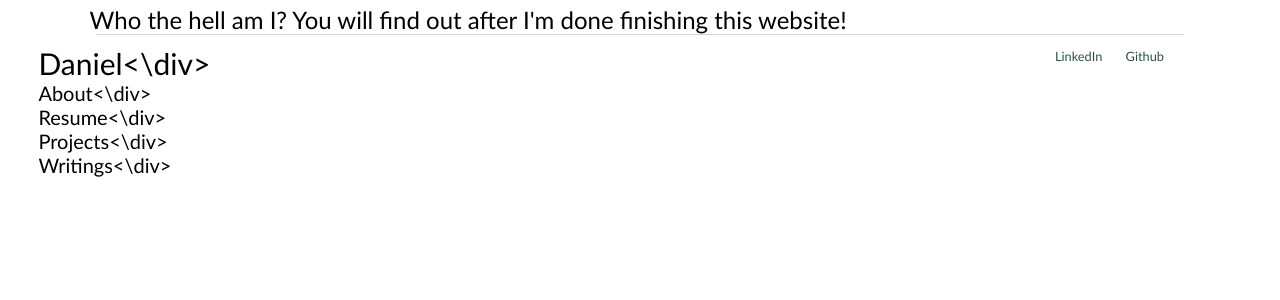
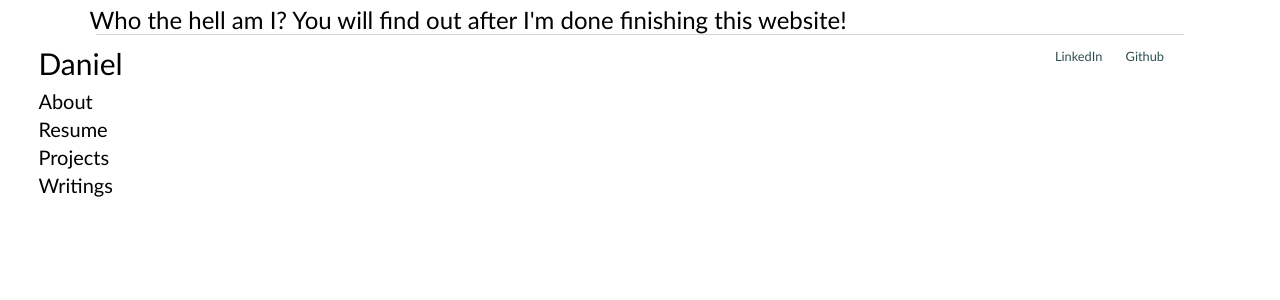
Before and after one commit to Calculasians/calculasians.github.io, a Jekyll site: the page built from about/index.html, in a window 1280 px wide. Shown: the top 300 px of the page. Built offline with Jekyll 4.4.1, drawn with Linux system fonts in a browser that asks for light colours.

Commit message:
Update default.html

```diff
--- a/_layouts/default.html
+++ b/_layouts/default.html
@@ -8,11 +8,11 @@
 		<body>
 
 			<nav>
-				<div class="nav-buttonbig" id="nav-name">Daniel<\div>
-				<div class="nav-button" id="nav-name">About<\div>
-				<div class="nav-button" id="nav-name">Resume<\div>
-				<div class="nav-button" id="nav-name">Projects<\div>
-				<div class="nav-button" id="nav-name">Writings<\div>
+				<div class="nav-buttonbig" id="nav-name">Daniel</div>
+				<div class="nav-button" id="nav-name">About</div>
+				<div class="nav-button" id="nav-name">Resume</div>
+				<div class="nav-button" id="nav-name">Projects</div>
+				<div class="nav-button" id="nav-name">Writings</div>
 
 			</nav>
 			<!-- <header id="myHeader">
```
